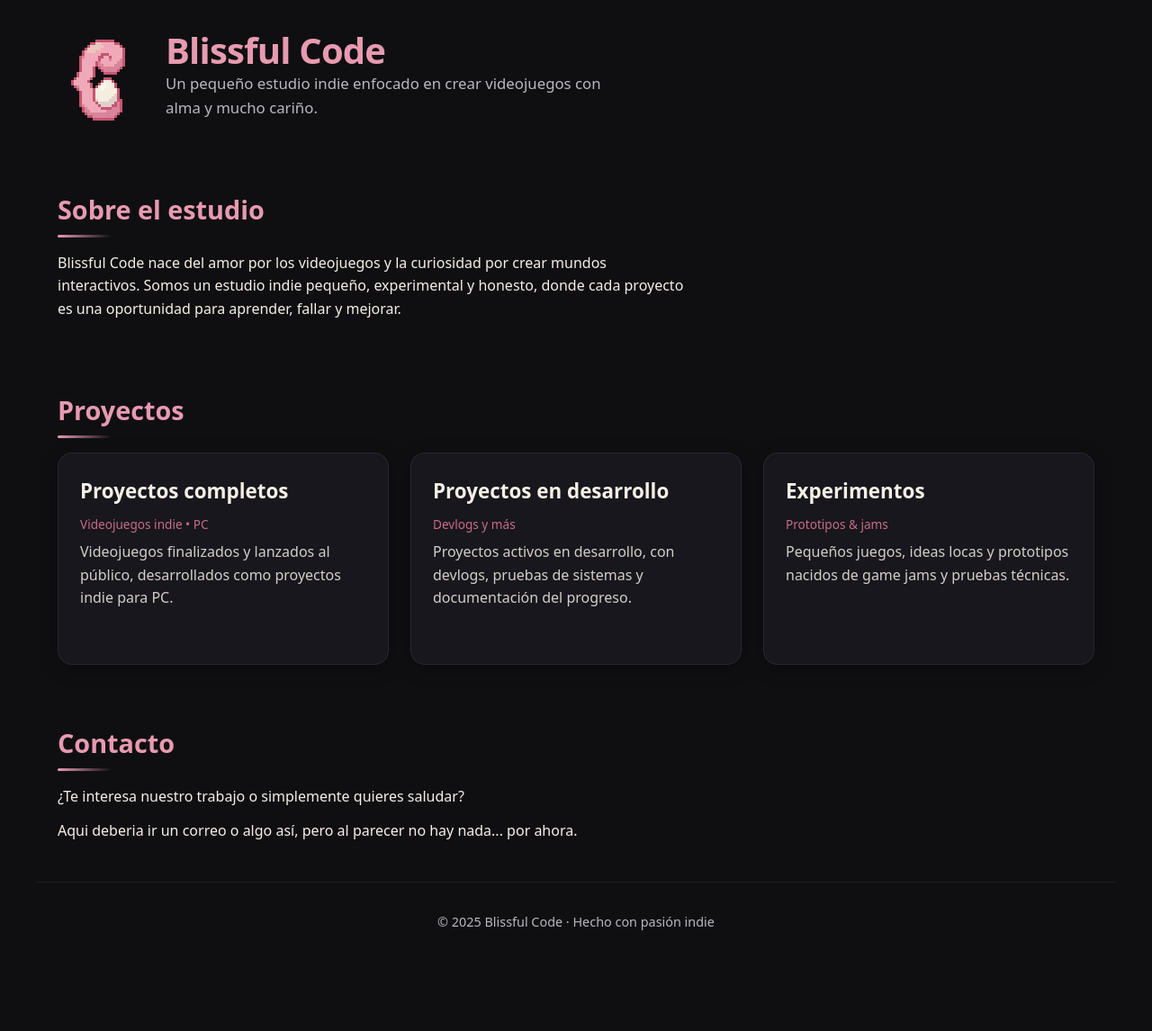
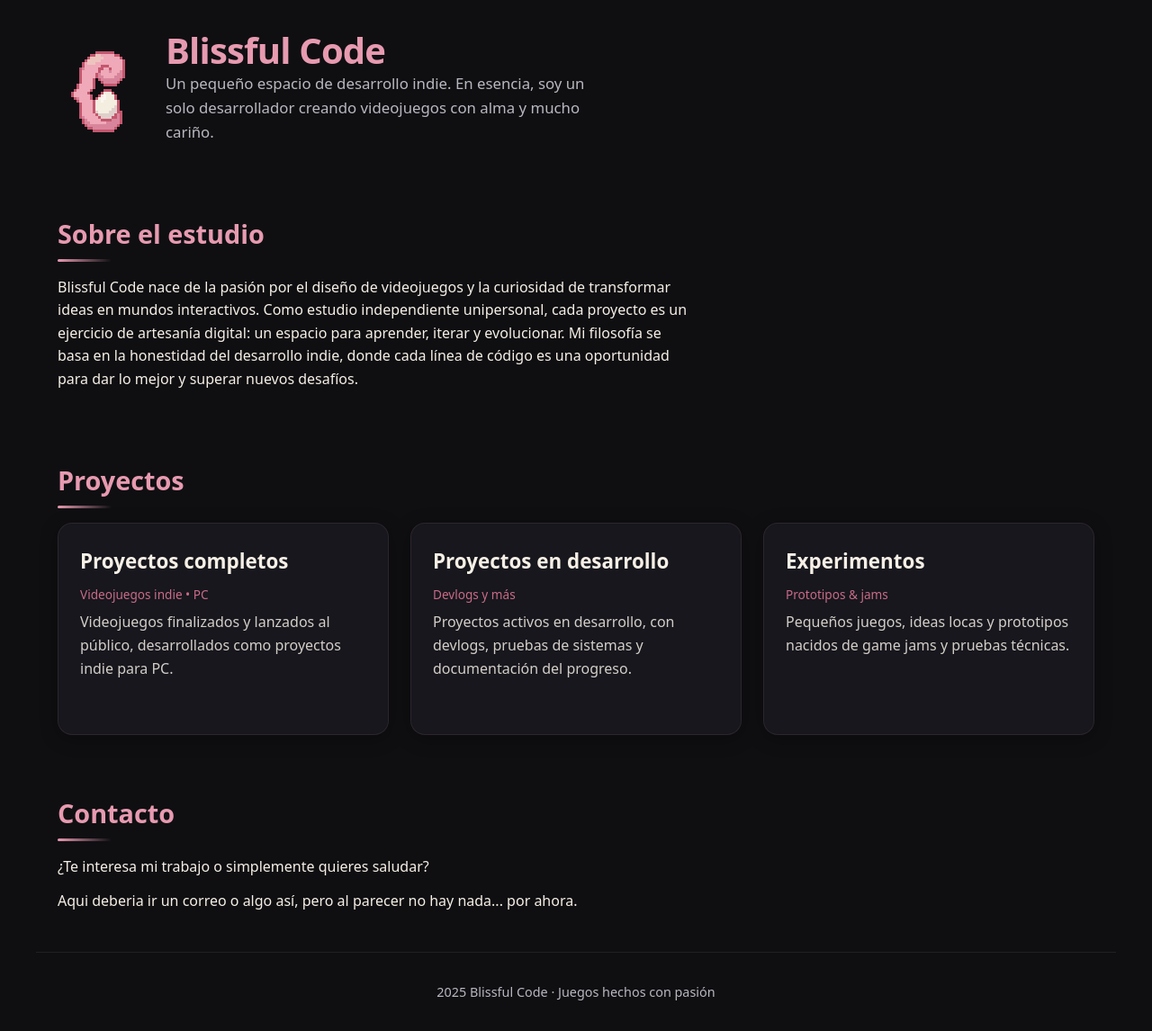
Before and after one commit to ErickSal69/Blissful_Code, a plain HTML site: page index.html in a window 1280 px wide. Shown: the whole page at 90% size. Before the commit the page ends 1068 px from the top, so only its background shows below. Drawn offline with Linux system fonts and the light colour scheme.

Commit message:
Textos y Favicon

```diff
--- a/index.html
+++ b/index.html
@@ -4,8 +4,9 @@
 <head>
     <meta charset="UTF-8" />
     <meta name="viewport" content="width=device-width, initial-scale=1.0" />
-    <title>Blissful Code | Indie Game Studio</title>
+    <title>Blissful Code | Inicio</title>
     <link rel="stylesheet" href="style.css">
+    <link rel="shortcut icon" href="favicon.ico" />
 </head>
 
 <body>
@@ -14,16 +15,18 @@
         <img src="assets/img/Blissful_Code_Logo.png" alt="Blissful Code Logo" />
         <div>
             <h1>Blissful Code</h1>
-            <p>Un pequeño estudio indie enfocado en crear videojuegos con alma y mucho cariño.</p>
+            <p>Un pequeño espacio de desarrollo indie. En esencia, soy un solo desarrollador creando videojuegos con
+                alma y mucho cariño.</p>
         </div>
     </header>
 
     <section class="about">
         <h2>Sobre el estudio</h2>
         <p>
-            Blissful Code nace del amor por los videojuegos y la curiosidad por crear mundos interactivos.
-            Somos un estudio indie pequeño, experimental y honesto, donde cada proyecto es una oportunidad
-            para aprender, fallar y mejorar.
+            Blissful Code nace de la pasión por el diseño de videojuegos y la curiosidad de transformar ideas en mundos
+            interactivos. Como estudio independiente unipersonal, cada proyecto es un ejercicio de artesanía digital: un
+            espacio para aprender, iterar y evolucionar. Mi filosofía se basa en la honestidad del desarrollo indie,
+            donde cada línea de código es una oportunidad para dar lo mejor y superar nuevos desafíos.
         </p>
     </section>
 
@@ -60,13 +63,13 @@
 
     <section>
         <h2>Contacto</h2>
-        <p>¿Te interesa nuestro trabajo o simplemente quieres saludar?</p>
+        <p>¿Te interesa mi trabajo o simplemente quieres saludar?</p>
         <!--<p style="margin-top: .5rem;">📧 <a href="mailto:contacto@blissfulcode.com">contacto@blissfulcode.com</a></p>-->
         <p>Aqui deberia ir un correo o algo así, pero al parecer no hay nada... por ahora.</p>
     </section>
 
     <footer>
-        © 2025 Blissful Code · Hecho con pasión indie
+        2025 Blissful Code · Juegos hechos con pasión
     </footer>
 
 </body>
```
Also changed, not shown: devlog.html (+1 -4 lines), experiments.html (+1 -0 lines), projects1.html (+2 -1 lines), projects2.html (+1 -0 lines), favicon.ico (added).
